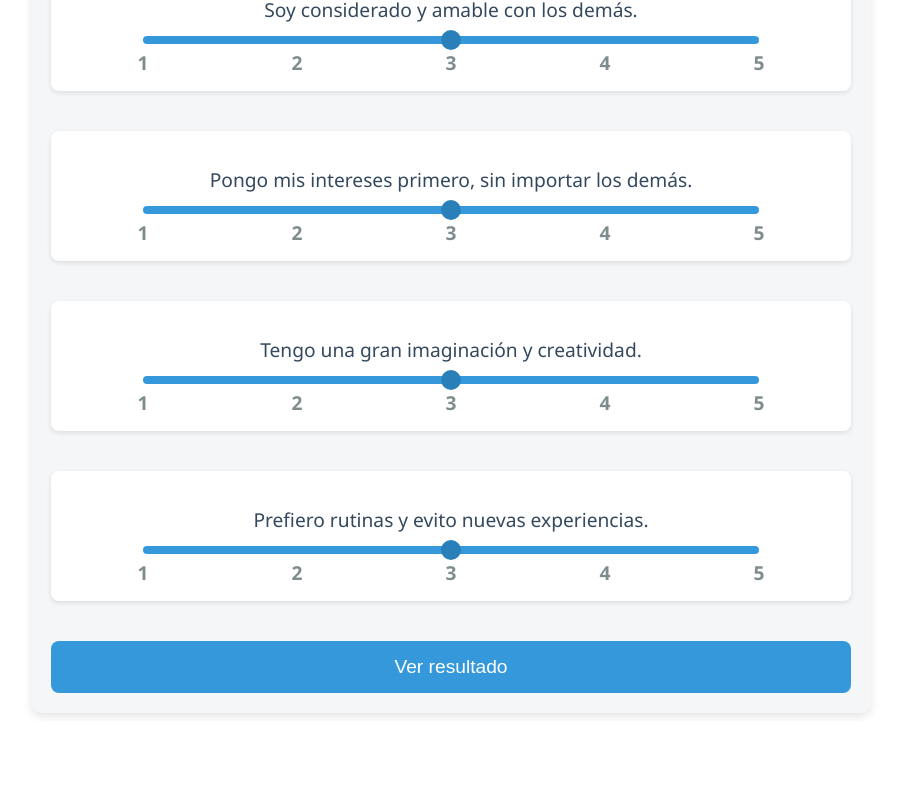
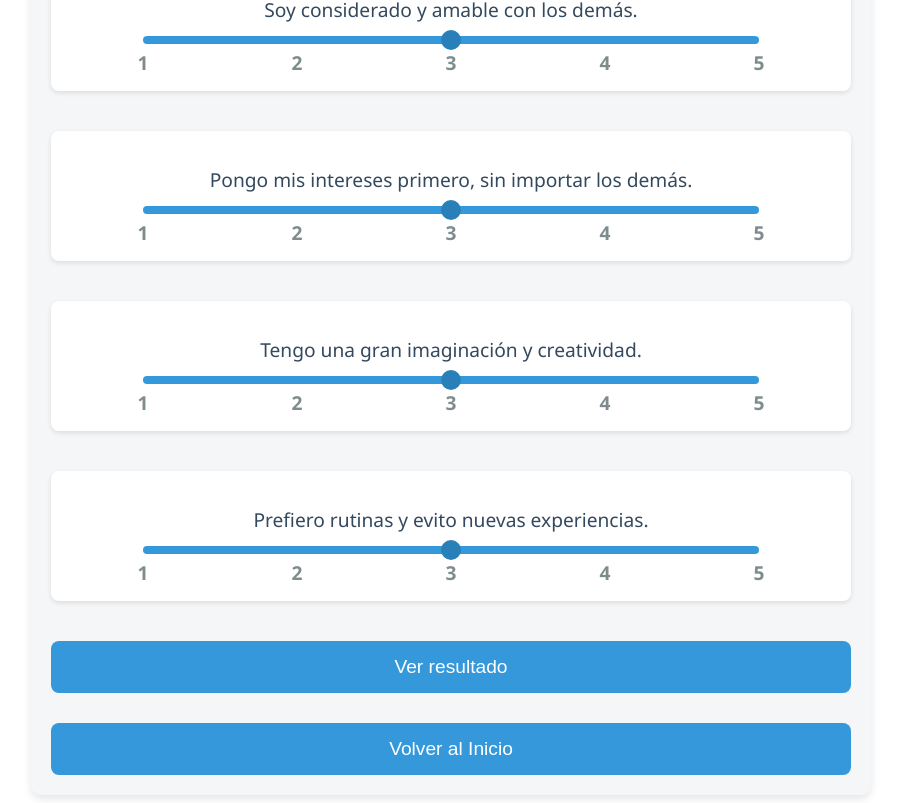
Before and after one commit to Zatt010/NeuroHealth, an Angular app: page /bigfive in a window 1280 px wide. Shown: the part 1234-2037 px from the top of the page, without its empty margins (189-1090 px from the left). Before the commit the page ends 1955 px from the top, so only its background shows below. Built offline with nearby package versions, Linux system fonts and the light colour scheme.

Commit message:
mejoras en la pagina test

```diff
--- a/src/app/app.routes.ts
+++ b/src/app/app.routes.ts
@@ -13,6 +13,4 @@ export const routes: Routes = [
     { path: 'home', component: landingPage },
     { path: 'resources', component: HealthResourcesComponent },
     { path: 'bigfive', component:BigFiveTestComponent },
-
-    { path: '', redirectTo: '/login', pathMatch: 'full' }
   ];
--- a/src/app/pages/big-five-test/big-five-test.component.html
+++ b/src/app/pages/big-five-test/big-five-test.component.html
@@ -25,6 +25,7 @@
     </div>
 
     <button (click)="submitTest()">Ver resultado</button>
+    <button class="home-button" routerLink="/">Volver al Inicio</button>
 
     <div *ngIf="completed" class="results">
       <h2>Resultados</h2>
--- a/src/app/pages/big-five-test/big-five-test.component.ts
+++ b/src/app/pages/big-five-test/big-five-test.component.ts
@@ -1,10 +1,12 @@
 import { Component } from '@angular/core';
 import { CommonModule, NgFor, NgIf } from '@angular/common';
 import { FormsModule, NgModel } from '@angular/forms';
+import { RouterModule } from '@angular/router';
 
 @Component({
   selector: 'app-big-five-test',
-  imports: [CommonModule, FormsModule, NgFor, NgIf],
+  standalone: true,
+  imports: [CommonModule, FormsModule, NgFor, NgIf, RouterModule],
   templateUrl: './big-five-test.component.html',
   styleUrl: './big-five-test.component.css'
 })
```
